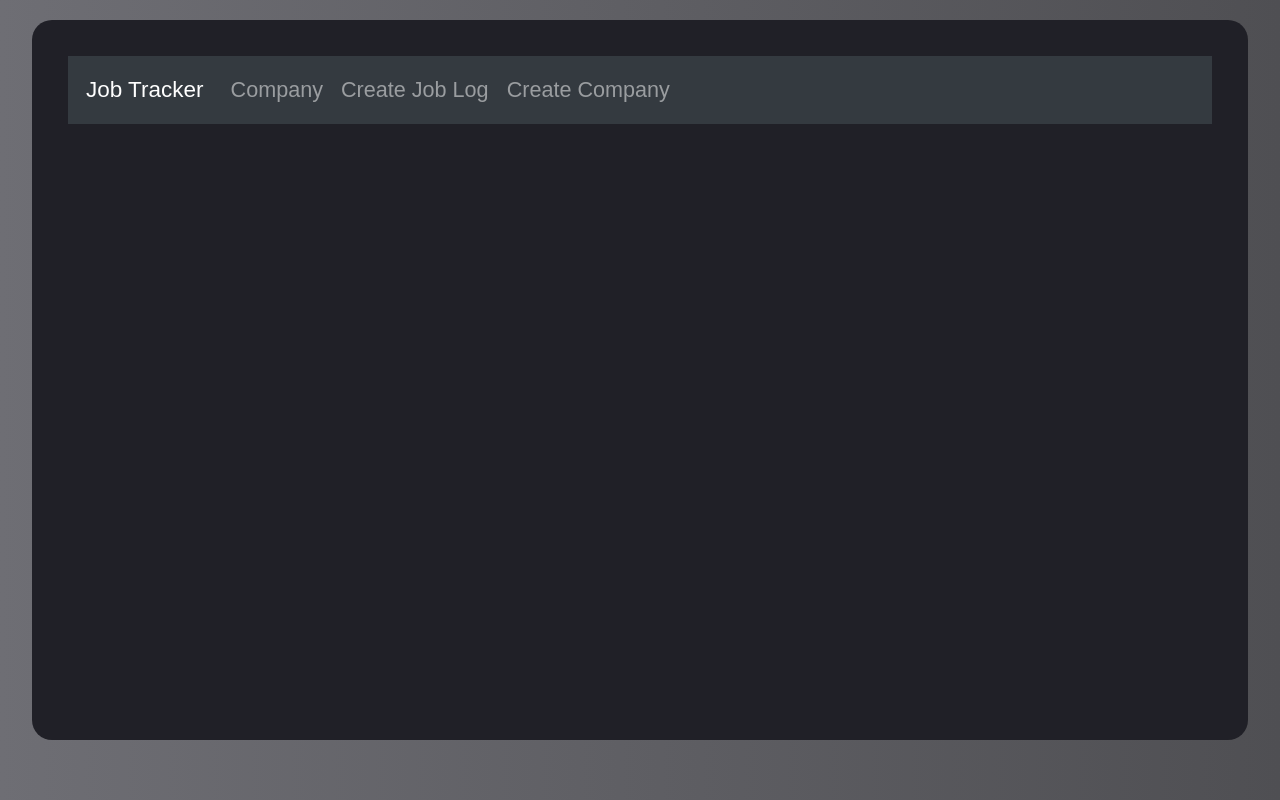
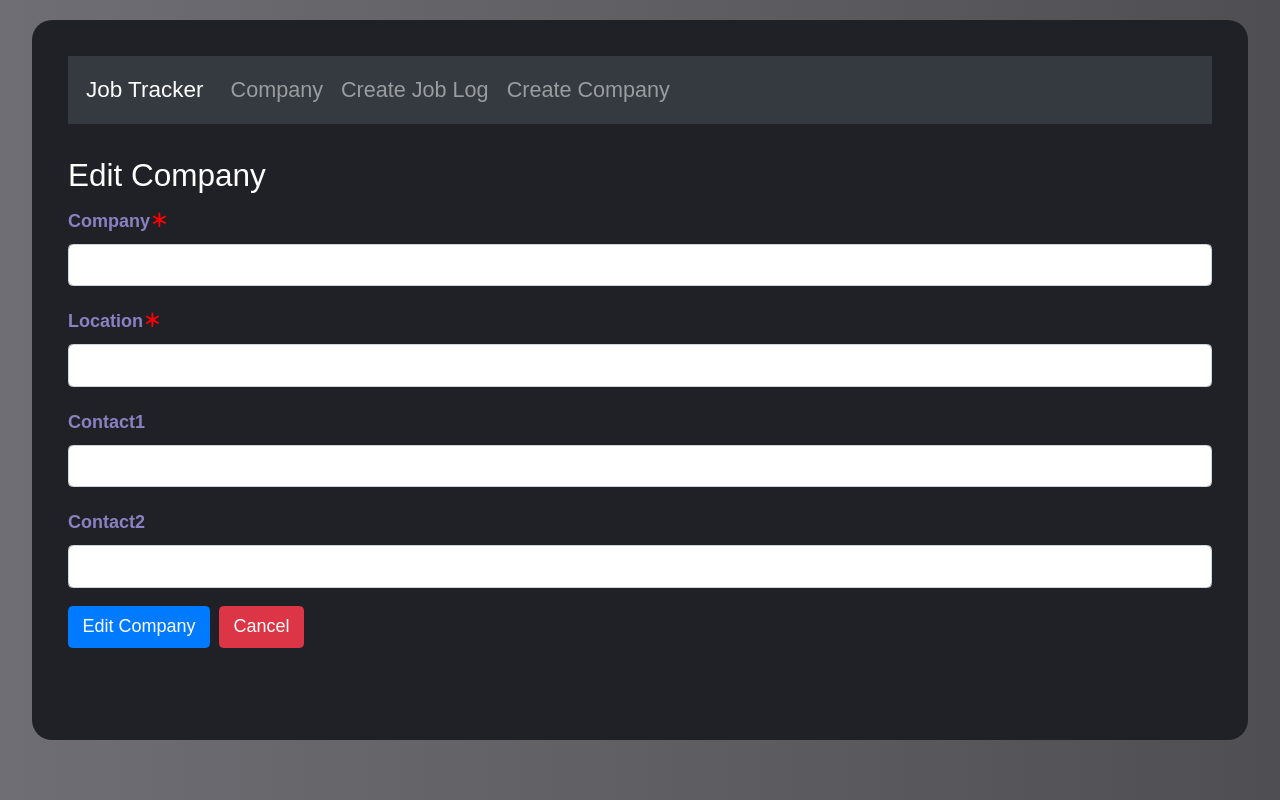
Before and after one commit to kbtony/Job-Tracker-MERN, a React (Create React App) app in the folder react_frontend/: page /edit-company/1 in a window 1280 px wide. Built offline with nearby package versions, Linux system fonts and the light colour scheme; no server answers.

Commit message:
readme test2

```diff
--- a/react_frontend/src/App.js
+++ b/react_frontend/src/App.js
@@ -8,12 +8,12 @@ import './App.css';
 
 // components
 import Navbar from "./components/navbar.component"
-import ExercisesList from "./components/exercises-list.component";
-import EditExercise from "./components/edit-exercise.component";
-import CreateExercise from "./components/create-exercise.component";
-import CreateUser from "./components/create-user.component";
+import JobList from "./components/jobs-list.component";
+import CreateJob from "./components/create-job.component";
+import EditJob from "./components/edit-job.component";
+import CompaniesList from './components/companies-list.component';
+import CreateCompany from "./components/create-company.component";
 import EditCompany from "./components/edit-company.component";
-import CompaniesList from './components/companies-list.component';
 
 
 function App() {
@@ -22,12 +22,12 @@ function App() {
       <div className="container">
         <Navbar />
         <br/>
-        <Route path="/" exact component={ExercisesList} />
-        <Route path="/company" component={CompaniesList} />
-        <Route path="/edit1/:id" component={EditExercise} />
-        <Route path="/edit2/:id" component={EditCompany} />
-        <Route path="/create" component={CreateExercise} />
-        <Route path="/user" component={CreateUser} />
+        <Route path="/" exact component={JobList} />
+        <Route path="/company-list" component={CompaniesList} />
+        <Route path="/edit-job/:id" component={EditJob} />
+        <Route path="/edit-company/:id" component={EditCompany} />
+        <Route path="/create-job" component={CreateJob} />
+        <Route path="/create-company" component={CreateCompany} />
       </div>
     </Router>
   );
--- a/react_frontend/src/components/create-company.component.js
+++ b/react_frontend/src/components/create-company.component.js
@@ -3,27 +3,27 @@ import React, { Component } from 'react';
 import axios from 'axios';
 import { Link } from 'react-router-dom';
 
-export default class CreateUser extends Component {
+export default class CreateCompany extends Component {
   constructor(props) {
     super(props);
 
-    this.onChangeUsername = this.onChangeUsername.bind(this);
+    this.onChangeName = this.onChangeName.bind(this);
     this.onSubmit = this.onSubmit.bind(this);
     this.onChangeLocation = this.onChangeLocation.bind(this);
     this.onChangeContact1 = this.onChangeContact1.bind(this);
     this.onChangeContact2 = this.onChangeContact2.bind(this);
 
     this.state = {
-      username: '',
+      name: '',
       location: '',
       contact1: '',
       contact2: ''
     }
   }
 
-  onChangeUsername(e) {
+  onChangeName(e) {
     this.setState({
-      username: e.target.value
+      name: e.target.value
     })
   }
 
@@ -47,22 +47,21 @@ export default class CreateUser extends Component {
 
   onSubmit(e) {
     e.preventDefault();
-
-    const user = {
-      username: this.state.username,
+    const company = {
+      name: this.state.name,
       location: this.state.location,
       contact1: this.state.contact1,
       contact2: this.state.contact2
     }
 
-    //console.log(user);
+    console.log(company);
 
-    axios.post('http://localhost:5000/users/add', user)
-    //axios.post('http://3.25.86.157:5000/users/add', user)
+    axios.post('http://localhost:5000/companies/add', company)
+    //axios.post('http://3.25.86.157:5000/companies/add', company)
       .then(res => console.log(res.data));
 
     this.setState({
-      username: '',
+      name: '',
       location: '',
       contact1: '',
       contact2: ''
@@ -81,8 +80,8 @@ export default class CreateUser extends Component {
               <input  type="text"
                 required
                 className="form-control"
-                value={this.state.username}
-                onChange={this.onChangeUsername}
+                value={this.state.name}
+                onChange={this.onChangeName}
                 />
             </div>
             <div className="form-group col-md-6">
@@ -118,7 +117,7 @@ export default class CreateUser extends Component {
                 <input type="submit" value="Create Company" className="btn btn-primary" />
               </div>
               <div className="btn-group" role="group">
-                <Link to="/company">
+                <Link to="/company-list">
                   <input type="button" value="Cancel" className="btn btn-danger" />
                 </Link>
               </div>
--- a/react_frontend/src/components/create-job.component.js
+++ b/react_frontend/src/components/create-job.component.js
@@ -6,7 +6,7 @@ import DatePicker from 'react-datepicker';
 import "react-datepicker/dist/react-datepicker.css";
 import { Link } from 'react-router-dom';
 
-export default class CreateExercise extends Component {
+export default class CreateJob extends Component {
 
   constructor(props) {
     super(props);
@@ -34,15 +34,15 @@ export default class CreateExercise extends Component {
   }
 
   componentDidMount() {
-    axios.get('http://localhost:5000/users/')
-    //axios.get('http://3.25.86.157:5000/users/')
+    axios.get('http://localhost:5000/companies/')
+    //axios.get('http://3.25.86.157:5000/companies/')
       .then(response => {
-        // check if there is at least one user in the DB
+        // check if there is at least one company in the DB
         if (response.data.length > 0) {
           this.setState({
-            companies: response.data.map(user => user.username),
+            companies: response.data.map(company => company.name),
             // company is automatically set to the first company in the DB
-            company: response.data[0].username
+            company: response.data[0].name
           })
         }
       })
@@ -91,7 +91,7 @@ export default class CreateExercise extends Component {
 
   onSubmit(e) {
     e.preventDefault();
-    const exercise = {
+    const job = {
       company: this.state.company,
       jobTitle: this.state.jobTitle,
       description: this.state.description,
@@ -100,10 +100,10 @@ export default class CreateExercise extends Component {
       date: this.state.date
     }
 
-    //console.log(exercise);
+    console.log(job);
 
-    axios.post('http://localhost:5000/exercises/add', exercise)
-    //axios.post('http://3.25.86.157:5000/exercises/add', exercise)
+    axios.post('http://localhost:5000/jobs/add', job)
+    //axios.post('http://3.25.86.157:5000/jobs/add', job)
       // log the result to the console
       .then(res => console.log(res.data));
 
@@ -125,10 +125,10 @@ export default class CreateExercise extends Component {
               value={this.state.company}
               onChange={this.onChangeCompany}>
               {
-                this.state.companies.map(function(user) {
+                this.state.companies.map(function(company) {
                   return <option
-                    key={user}
-                    value={user}>{user}
+                    key={company}
+                    value={company}>{company}
                     </option>;
                 })
               }
--- a/react_frontend/src/components/edit-company.component.js
+++ b/react_frontend/src/components/edit-company.component.js
@@ -7,14 +7,14 @@ export default class CreateUser extends Component {
   constructor(props) {
     super(props);
 
-    this.onChangeUsername = this.onChangeUsername.bind(this);
+    this.onChangeName = this.onChangeName.bind(this);
     this.onSubmit = this.onSubmit.bind(this);
     this.onChangeLocation = this.onChangeLocation.bind(this);
     this.onChangeContact1 = this.onChangeContact1.bind(this);
     this.onChangeContact2 = this.onChangeContact2.bind(this);
 
     this.state = {
-      username: '',
+      name: '',
       location: '',
       contact1: '',
       contact2: ''
@@ -22,11 +22,11 @@ export default class CreateUser extends Component {
   }
 
   componentDidMount() {
-    axios.get('http://localhost:5000/users/'+this.props.match.params.id)
-    //axios.get('http://3.25.86.157:5000/users/'+this.props.match.params.id)
+    axios.get('http://localhost:5000/companies/'+this.props.match.params.id)
+    //axios.get('http://3.25.86.157:5000/companies/'+this.props.match.params.id)
       .then(response => {
         this.setState({
-          username: response.data.username,
+          name: response.data.name,
           location: response.data.location,
           contact1: response.data.contact1,
           contact2: response.data.contact2,
@@ -37,9 +37,9 @@ export default class CreateUser extends Component {
       })
   }
 
-  onChangeUsername(e) {
+  onChangeName(e) {
     this.setState({
-      username: e.target.value
+      name: e.target.value
     })
   }
 
@@ -64,21 +64,21 @@ export default class CreateUser extends Component {
   onSubmit(e) {
     e.preventDefault();
 
-    const user = {
-      username: this.state.username,
+    const company = {
+      name: this.state.name,
       location: this.state.location,
       contact1: this.state.contact1,
       contact2: this.state.contact2
     }
 
-    console.log(user);
+    console.log(company);
 
-    axios.post('http://localhost:5000/users/update/' + this.props.match.params.id, user)
-    //axios.post('http://3.25.86.157:5000/users/update/' + this.props.match.params.id, user)
+    axios.post('http://localhost:5000/companies/update/' + this.props.match.params.id, company)
+    //axios.post('http://3.25.86.157:5000/companies/update/' + this.props.match.params.id, company)
       .then(res => console.log(res.data));
 
-    // redirection to '/company' after editing
-    window.location = '/company';
+    // redirection to '/company-list' after editing
+    window.location = '/company-list';
   }
 
   render() {
@@ -92,8 +92,8 @@ export default class CreateUser extends Component {
             <input  type="text"
                 required
                 className="form-control"
-                value={this.state.username}
-                onChange={this.onChangeUsername}
+                value={this.state.name}
+                onChange={this.onChangeName}
                 />
           </div>
           <div className="form-group">
@@ -128,7 +128,7 @@ export default class CreateUser extends Component {
                 <input type="submit" value="Edit Company" className="btn btn-primary" />
               </div>
               <div className="btn-group" role="group">
-                <Link to="/company">
+                <Link to="/company-list">
                   <input type="button" value="Cancel" className="btn btn-danger" />
                 </Link>
               </div>
--- a/react_frontend/src/components/edit-job.component.js
+++ b/react_frontend/src/components/edit-job.component.js
@@ -7,7 +7,7 @@ import DatePicker from 'react-datepicker';
 import "react-datepicker/dist/react-datepicker.css";
 import { Link } from 'react-router-dom';
 
-export default class EditExercise extends Component {
+export default class EditJob extends Component {
   constructor(props) {
     super(props);
 
@@ -31,8 +31,8 @@ export default class EditExercise extends Component {
   }
 
   componentDidMount() {
-    axios.get('http://localhost:5000/exercises/'+this.props.match.params.id)
-    //axios.get('http://3.25.86.157:5000/exercises/'+this.props.match.params.id)
+    axios.get('http://localhost:5000/jobs/'+this.props.match.params.id)
+    //axios.get('http://3.25.86.157:5000/jobs/'+this.props.match.params.id)
       .then(response => {
         this.setState({
           company: response.data.company,
@@ -47,12 +47,12 @@ export default class EditExercise extends Component {
         console.log(error);
       })
 
-    axios.get('http://localhost:5000/users/')
-    //axios.get('http://3.25.86.157:5000/users/')
+    axios.get('http://localhost:5000/companies/')
+    //axios.get('http://3.25.86.157:5000/companies/')
       .then(response => {
         if (response.data.length > 0) {
           this.setState({
-            companies: response.data.map(user => user.username),
+            companies: response.data.map(user => user.name),
           })
         }
       })
@@ -100,7 +100,7 @@ export default class EditExercise extends Component {
   onSubmit(e) {
     e.preventDefault();
 
-    const exercise = {
+    const job = {
       company: this.state.company,
       jobTitle: this.state.jobTitle,
       description: this.state.description,
@@ -109,11 +109,10 @@ export default class EditExercise extends Component {
       date: this.state.date
     }
 
-    console.log("edit log:");
-    console.log(exercise);
+    //console.log(job);
 
-    axios.post('http://localhost:5000/exercises/update/' + this.props.match.params.id, exercise)
-    //axios.post('http://3.25.86.157:5000/exercises/update/' + this.props.match.params.id, exercise)
+    axios.post('http://localhost:5000/jobs/update/' + this.props.match.params.id, job)
+    //axios.post('http://3.25.86.157:5000/jobs/update/' + this.props.match.params.id, job)
       .then(res => console.log(res.data));
 
     window.location = '/';
--- a/react_frontend/src/components/navbar.component.js
+++ b/react_frontend/src/components/navbar.component.js
@@ -15,7 +15,7 @@ export default class Navbar extends Component {
         <div className="collapse navbar-collapse" id="navbarSupportedContent">
           <ul className="navbar-nav mr-auto">
             <li className="navbar-item">
-            <Link to="/company" className="nav-link">Company</Link>
+            <Link to="/company-list" className="nav-link">Company</Link>
             </li>
             <li className="navbar-item">
             <Link to="/create-job" className="nav-link">Create Job Log</Link>
```
Also changed, not shown: react_frontend/src/components/companies-list.component.js (+7 -6 lines), react_frontend/src/components/jobs-list.component.js (+29 -29 lines).
